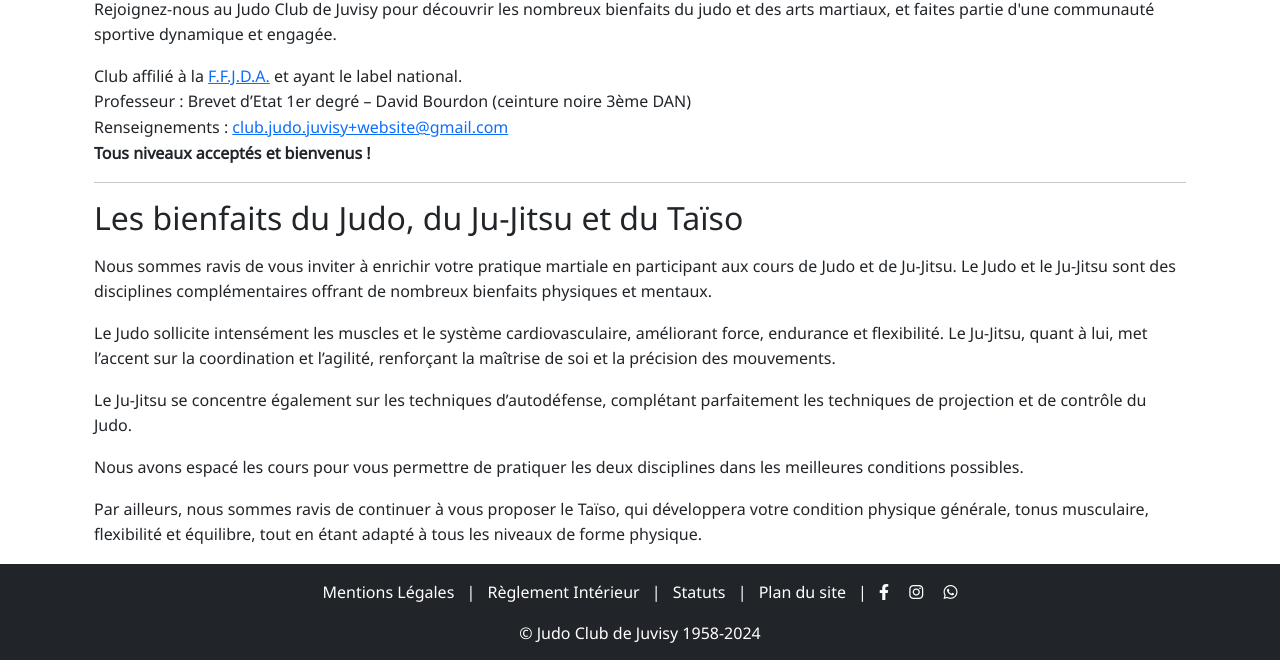
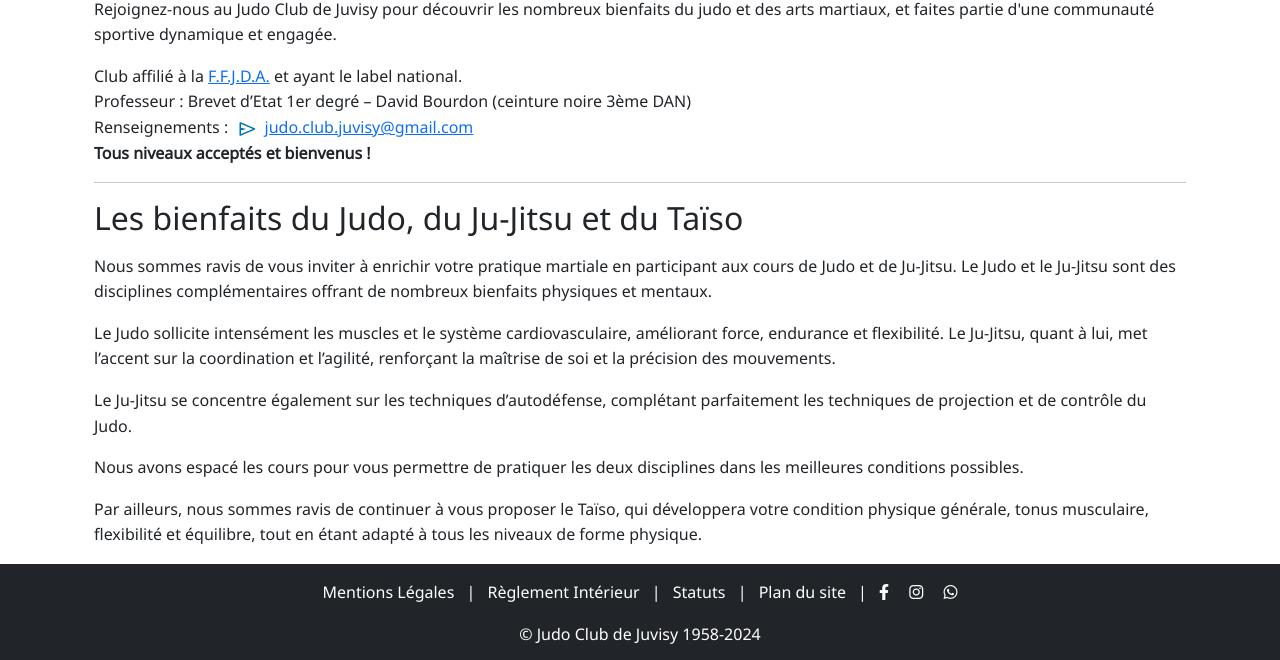
Before and after one commit to JudoClubJuvisy/website2, a Jekyll site: the page built from le-club.html, in a window 1280 px wide. Shown: the part 750-1410 px from the top of the page. Built offline with Jekyll 4.4.1, drawn with Linux system fonts in a browser that asks for light colours.

Commit message:
mise à jour des contacts par mail

```diff
--- a/assets/css/styles.css
+++ b/assets/css/styles.css
@@ -13,6 +13,14 @@
   vertical-align: middle;
   margin-left: 10px;
   margin-right: 10px;
+  width: 24px;
+  height: 24px;
+}
+
+.icon-smallcontainer {
+  vertical-align: middle;
+  margin-left: 4px;
+  margin-right: 0px;
   width: 24px;
   height: 24px;
 }
--- a/contact.html
+++ b/contact.html
@@ -13,7 +13,7 @@ title: Nous contacter
 
         <p>
             <!-- Icône d'envoi avec le style icon-blue -->
-            <img src="{{ '/assets/icons/send_24dp_5F6368_FILL0_wght300_GRAD0_opsz24.svg' | relative_url }}" alt="Icône envoyer un email" class="icon icon-blue">
+            <img src="{{ '/assets/icons/send_24dp_5F6368_FILL0_wght300_GRAD0_opsz24.svg' | relative_url }}" alt="Icône envoyer un email" class="icon-smallcontainer icon-blue">
             <a href="mailto:judoclubjuvisy+website@gmail.com" aria-label="Envoyer un email au Judo Club de Juvisy"> judo.club.juvisy@gmail.com</a>
         </p>
         <p>
--- a/le-club.html
+++ b/le-club.html
@@ -31,7 +31,8 @@
             <p>
 				Club affilié à la <a href="https://www.ffjudo.com/">F.F.J.D.A.</a> et ayant le label national.<br>
                 Professeur : Brevet d’Etat 1er degré – David Bourdon (ceinture noire 3ème DAN)<br>
-                Renseignements : <a href="mailto:club.judo.juvisy+website@gmail.com">club.judo.juvisy+website@gmail.com</a><br>
+                Renseignements : <img src="{{ '/assets/icons/send_24dp_5F6368_FILL0_wght300_GRAD0_opsz24.svg' | relative_url }}" alt="Icône envoyer un email" class="icon-smallcontainer icon-blue">
+				<a href="mailto:judoclubjuvisy+website@gmail.com" aria-label="Envoyer un email au Judo Club de Juvisy"> judo.club.juvisy@gmail.com</a><br>
                 <strong>Tous niveaux acceptés et bienvenus !</strong>
             </p>
         </article>
```
Also changed, not shown: _sass/_icons.scss (+8 -0 lines).
